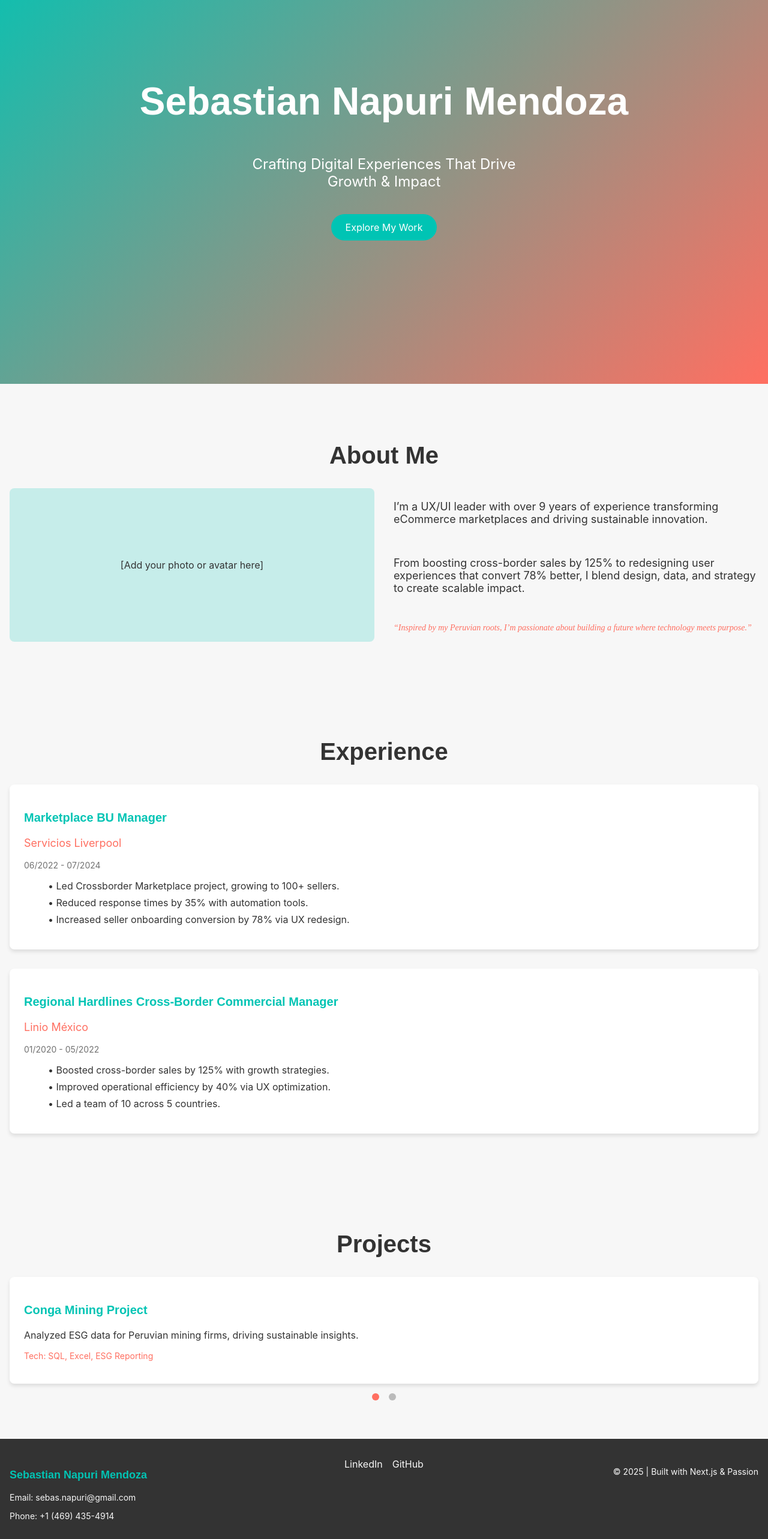
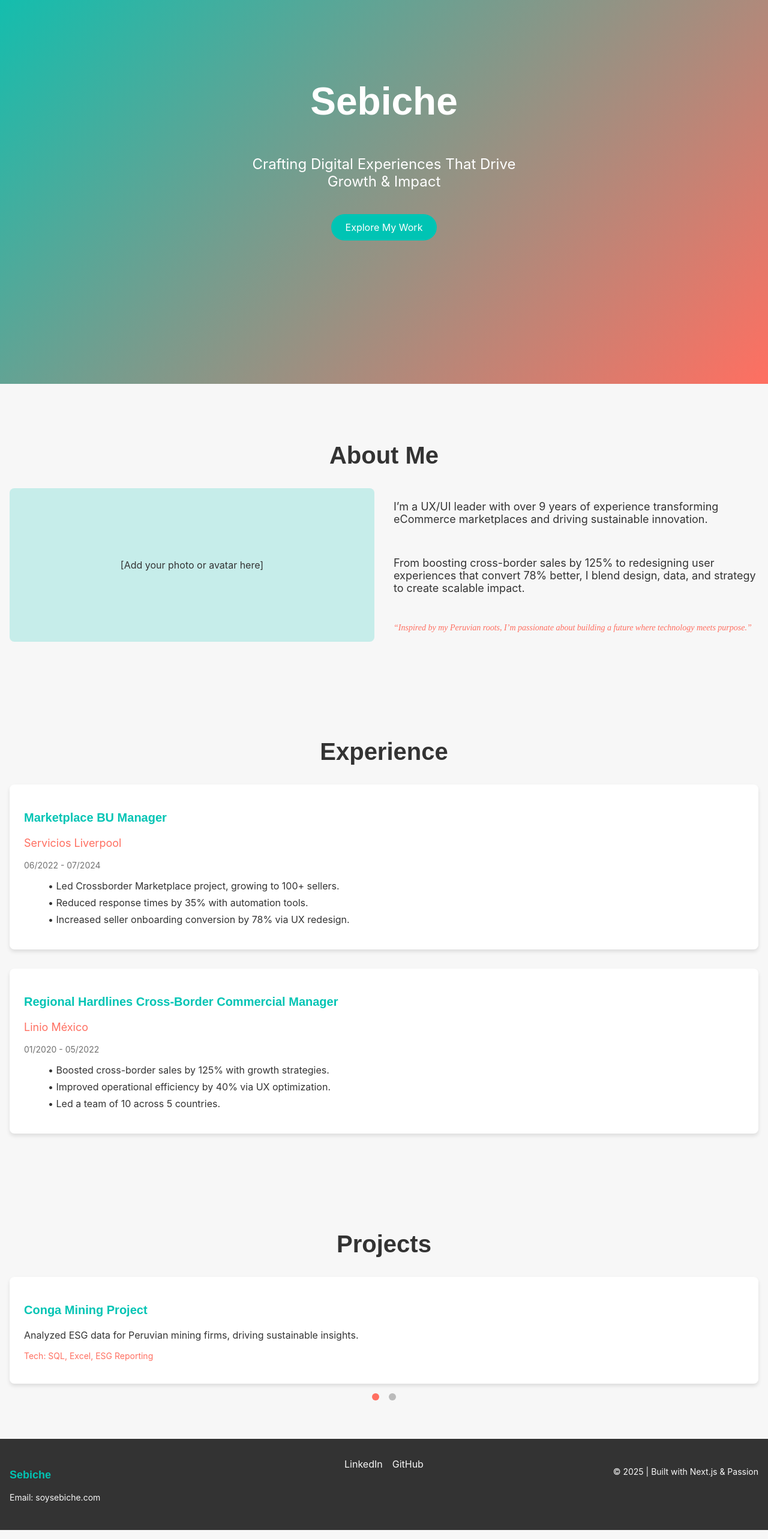
Before and after one commit to sebbs21/sebiche, a Next.js app: page / in a window 1280 px wide. Shown: the part 160-2726 px from the top of the page at 60% size. Built offline with nearby package versions, Linux system fonts and the light colour scheme.

Commit message:
sebichee

```diff
--- a/components/Footer.tsx
+++ b/components/Footer.tsx
@@ -60,9 +60,9 @@ export default function Footer() {
     <FooterWrapper>
       <Container>
         <Left>
-          <h3>Sebastian Napuri Mendoza</h3>
-          <p>Email: sebas.napuri@gmail.com</p>
-          <p>Phone: +1 (469) 435-4914</p>
+          <h3>Sebiche</h3>
+          <p>Email: soysebiche.com</p>
+
         </Left>
         <Center>
           <Link href="#">LinkedIn</Link>
--- a/pages/index.tsx
+++ b/pages/index.tsx
@@ -66,7 +66,7 @@ export default function Home() {
             transition={{ duration: 1 }}
           >
             <HeroContent>
-              <Title>Sebastian Napuri Mendoza</Title>
+              <Title>Sebiche</Title>
               <motion.div
                 initial={{ opacity: 0 }}
                 animate={{ opacity: 1 }}
```
